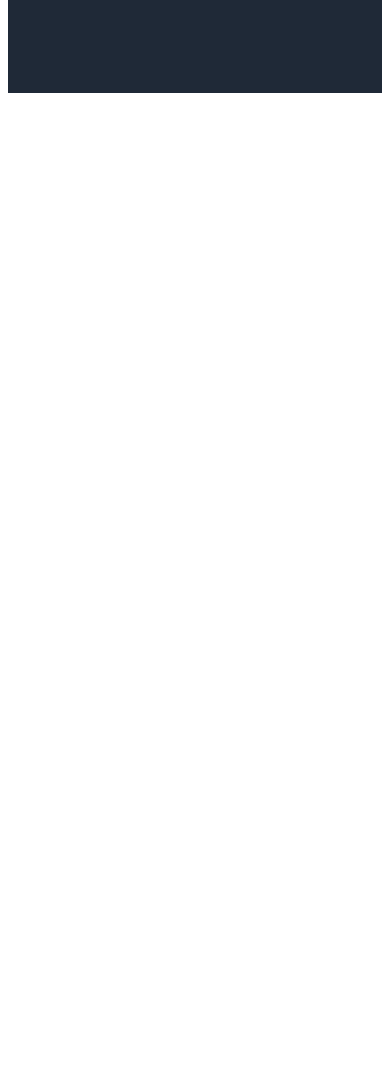
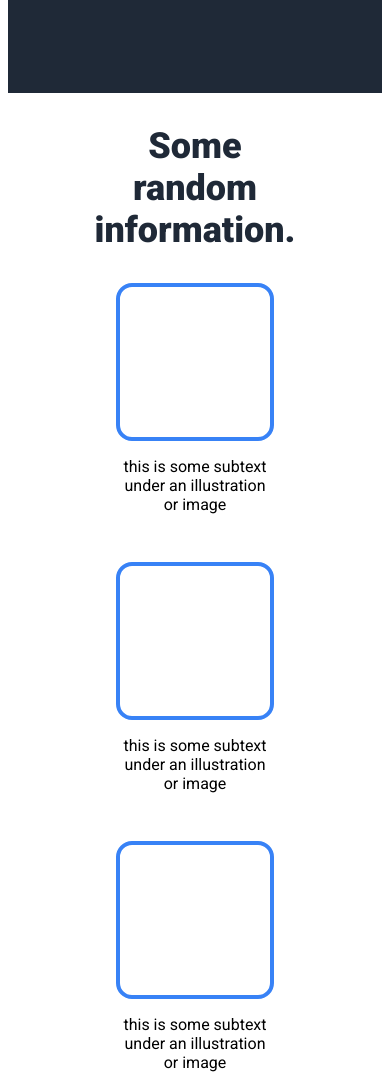
Before and after one commit to bekirxubuntu/odin-landing-page, a plain HTML site: page index.html in a window 390 px wide. Shown: the part 598-1673 px from the top of the page. Before the commit the page ends 844 px from the top, so only its background shows below. Drawn offline with Linux system fonts and the light colour scheme.

Commit message:
feat: build info section component
- Add info section layout with main heading and feature cards
- Apply Flexbox with flex-wrap for responsive card alignment
- Style card image placeholders and centered secondary text

```diff
--- a/index.html
+++ b/index.html
@@ -26,7 +26,27 @@
         </div>
         <div class="hero-right">this is a place holder for an image</div>
     </div>
-    <div class="info"></div>
+    <div class="info">
+        <div class="info-main">Some random information.</div>
+        <div class="cards">
+            <div class="card">
+                <div class="image"></div>
+                <div class="info-secondary">this is some subtext under an illustration or image</div>
+            </div>
+            <div class="card">
+                <div class="image"></div>
+                <div class="info-secondary">this is some subtext under an illustration or image</div>
+            </div>
+            <div class="card">
+                <div class="image"></div>
+                <div class="info-secondary">this is some subtext under an illustration or image</div>
+            </div>
+            <div class="card">
+                <div class="image"></div>
+                <div class="info-secondary">this is some subtext under an illustration or image</div>
+            </div>
+        </div>
+    </div>
     <div class="quote"></div>
     <div class="footer"></div>
 </body>
--- a/styles.css
+++ b/styles.css
@@ -76,3 +76,47 @@
     flex: 1;
     padding: 64px;
 }
+
+.info {
+    display: flex;
+    flex-direction: column;
+    align-items: center;
+    gap: 32px;
+    padding: 32px 20%;
+    padding-bottom: 128px;
+}
+
+.info-main {
+    font-size: 36px;
+    color: #1F2937;
+    font-weight: 900;
+    text-align: center;
+}
+
+.cards {
+    display: flex;
+    flex-direction: row;
+    justify-content: center;
+    flex-wrap: wrap;
+    gap: 48px;
+}
+
+.card {
+    display: flex;
+    flex-direction: column;
+    justify-content: center;
+    align-items: center;
+    gap: 16px;
+}
+
+.image {
+    border: 4px solid #3882F6;
+    border-radius: 16px;
+    width: 150px;
+    height: 150px;
+}
+
+.info-secondary {
+    text-align: center;
+    max-width: 150px;
+}
```
